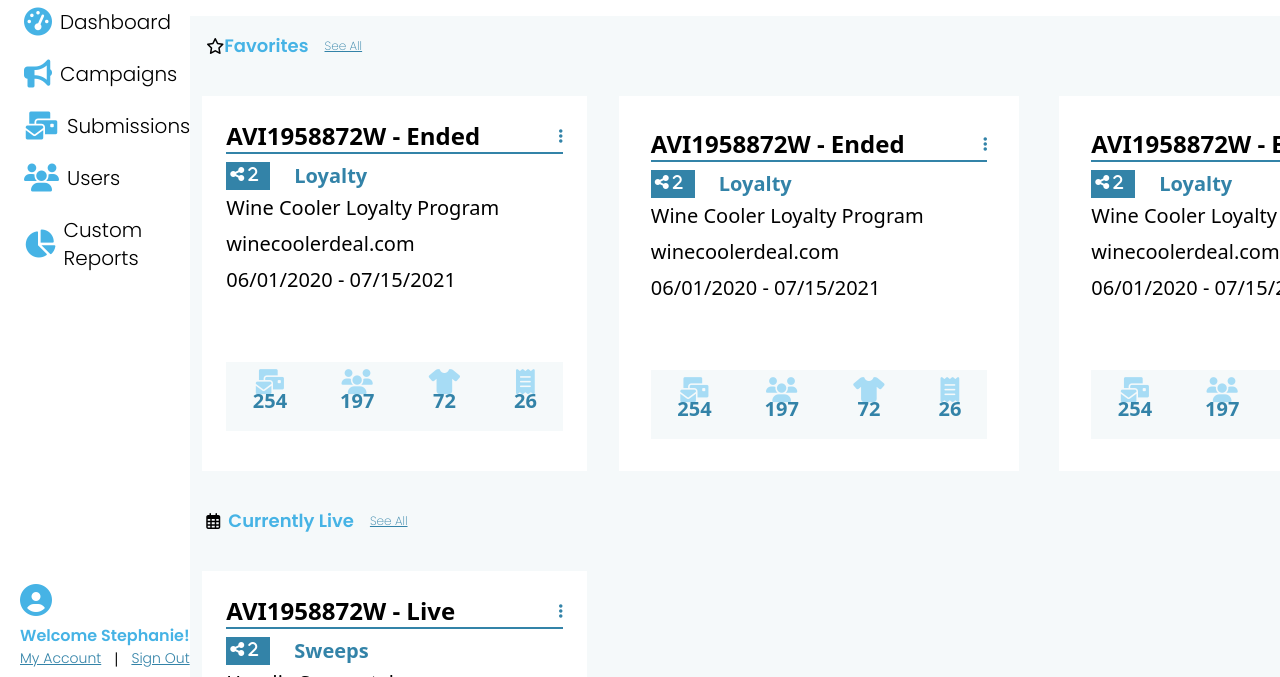
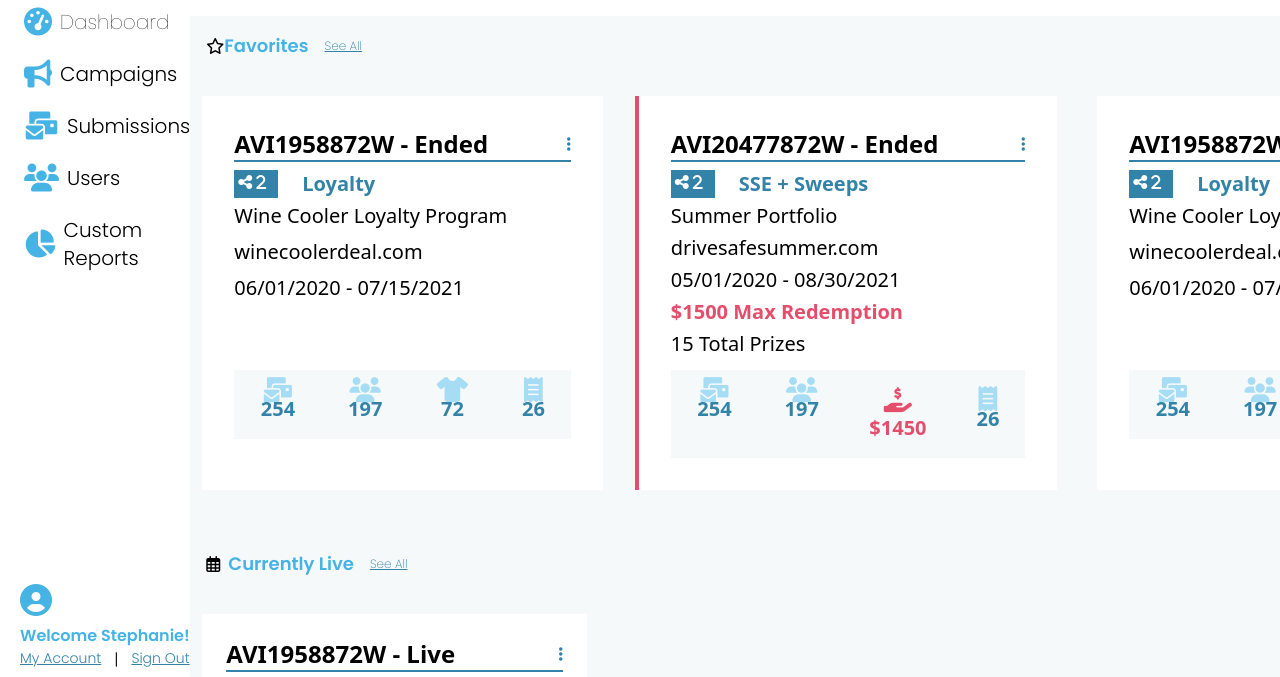
Before and after one commit to DaveToth77/CodeTest-Dashboard, a website: page dist/index.html in a window 1280 px wide. Shown: the part 96-773 px from the top of the page. Drawn offline with Linux system fonts and the light colour scheme.

Commit message:
added: Warning border/icon/font color

```diff
--- a/dist/index.html
+++ b/dist/index.html
@@ -177,10 +177,10 @@
                   ></i>
                 </div>
               </div>
-              <div class="container flex overflow-auto">
+              <div class="container flex overflow-auto ">
                 <div class="inline-flex my-2 justify-content">
                   <div
-                    class="bg-white w-auto text-Poppins h-auto flex-row p-6 m-3"
+                    class="bg-white w-auto text-Poppins flex-row p-8 m-3 h-112"
                   >
                     <div
                       class="flex justify-between border-b-2 border-darkBlue mb-2"
@@ -299,16 +299,16 @@
                     </div>
                   </div>
                 </div>
-                <div class="inline-flex m-2 justify-content">
+                <div class="inline-flex m-2 justify-content ">
                   <div
-                    class="bg-white w-auto text-Poppins h-auto flex-row p-8 m-3"
+                    class="bg-white w-auto text-Poppins flex-row p-8 m-3 border-l-4  border-red h-112"
                   >
                     <div
                       class="flex justify-between border-b-2 border-darkBlue mb-2"
                     >
                       <span
                         class="text-black flex items-center font-bold text-2xl"
-                        >AVI1958872W - Ended</span
+                        >AVI20477872W - Ended</span
                       >
                       <button
                         aria-label="dropdown"
@@ -364,21 +364,27 @@
                       <div
                         class="text-Poppins font-semibold text-darkBlue text-xl pl-6"
                       >
-                        Loyalty
+                        SSE + Sweeps
                       </div>
                     </div>
                     <div class="flex flex-col">
-                      <div class="title text-Poppins text-xl font-light py-1">
-                        Wine Cooler Loyalty Program
+                      <div class="title text-Poppins text-xl font-light pt-1">
+                        Summer Portfolio
                       </div>
-                      <div class="url text-Poppins text-xl font-light py-1">
-                        winecoolerdeal.com
+                      <div class="url text-Poppins text-xl font-light pt-1">
+                        drivesafesummer.com
                       </div>
-                      <div class="date text-Poppins text-xl font-light py-1">
-                        06/01/2020 - 07/15/2021
+                      <div class="date text-Poppins text-xl font-light pt-1">
+                        05/01/2020 - 08/30/2021
+                      </div>
+                      <div class="redemption text-Poppins text-xl font-semibold pt-1 text-red">
+                        $1500 Max Redemption
+                      </div>
+                      <div class="prizes text-Poppins text-xl font-light py-1">
+                        15 Total Prizes
                       </div>
                       <div
-                        class="stats bg-off-white flex justify-between py-4 mt-16"
+                        class="stats bg-off-white flex justify-between py-4 mt-2 text-center"
                       >
                         <div
                           class="text-Poppins flex flex-col text-xl text-blue font-semibold px-6"
@@ -399,15 +405,15 @@
                           >
                         </div>
                         <div
-                          class="text-Poppins flex flex-col text-xl font-semibold px-6"
+                          class="text-Poppins text-xl font-semibold px-6"
                         >
-                          <i class="fas fa-tshirt fa-lg text-lightBlue p-1"></i>
-                          <span class="text-darkBlue flex justify-center"
-                            >72</span
+                          <i class="fas fa-hand-holding-usd fa-lg text-red  p-1"></i>
+                          <span class="text-red"
+                            >$1450</span
                           >
                         </div>
                         <div
-                          class="text-Poppins flex flex-col justify-center text-xl font-semibold px-6"
+                          class="text-Poppins flex flex-col justify-center text-xl font-semibold px-6 "
                         >
                           <i
                             class="fas fa-receipt text-lightBlue fa-lg p-1"
```
Also changed, not shown: dist/output.css.
